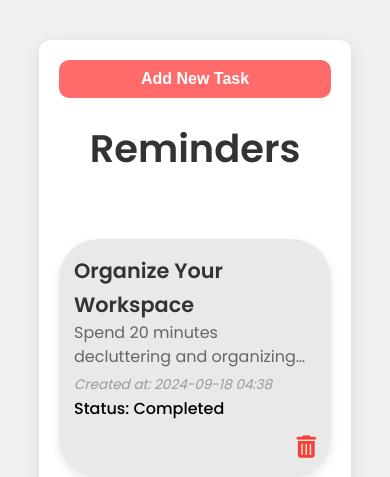
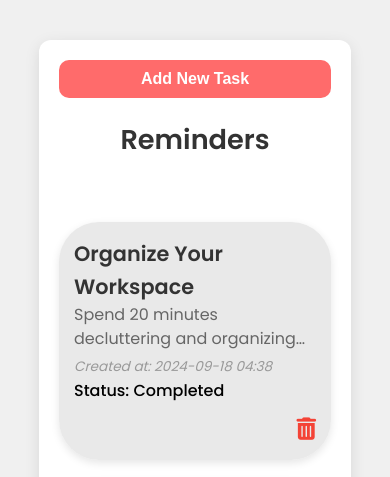
Before and after one commit to datacablewithcharger/todo_api, a Django app: page / in a window 390 px wide. Shown: the top 477 px of the page. Run offline with Django 5.2, Linux system fonts and the light colour scheme; data comes from the database, SQL or seed files in the repository.

Commit message:
Update styles.css

```diff
--- a/todos/templates/static/styles.css
+++ b/todos/templates/static/styles.css
@@ -189,4 +189,7 @@ a {
         grid-template-columns: 1fr;
     }
 
+    h1 {
+        font-size: 1.7rem;
+    }
 }
```
